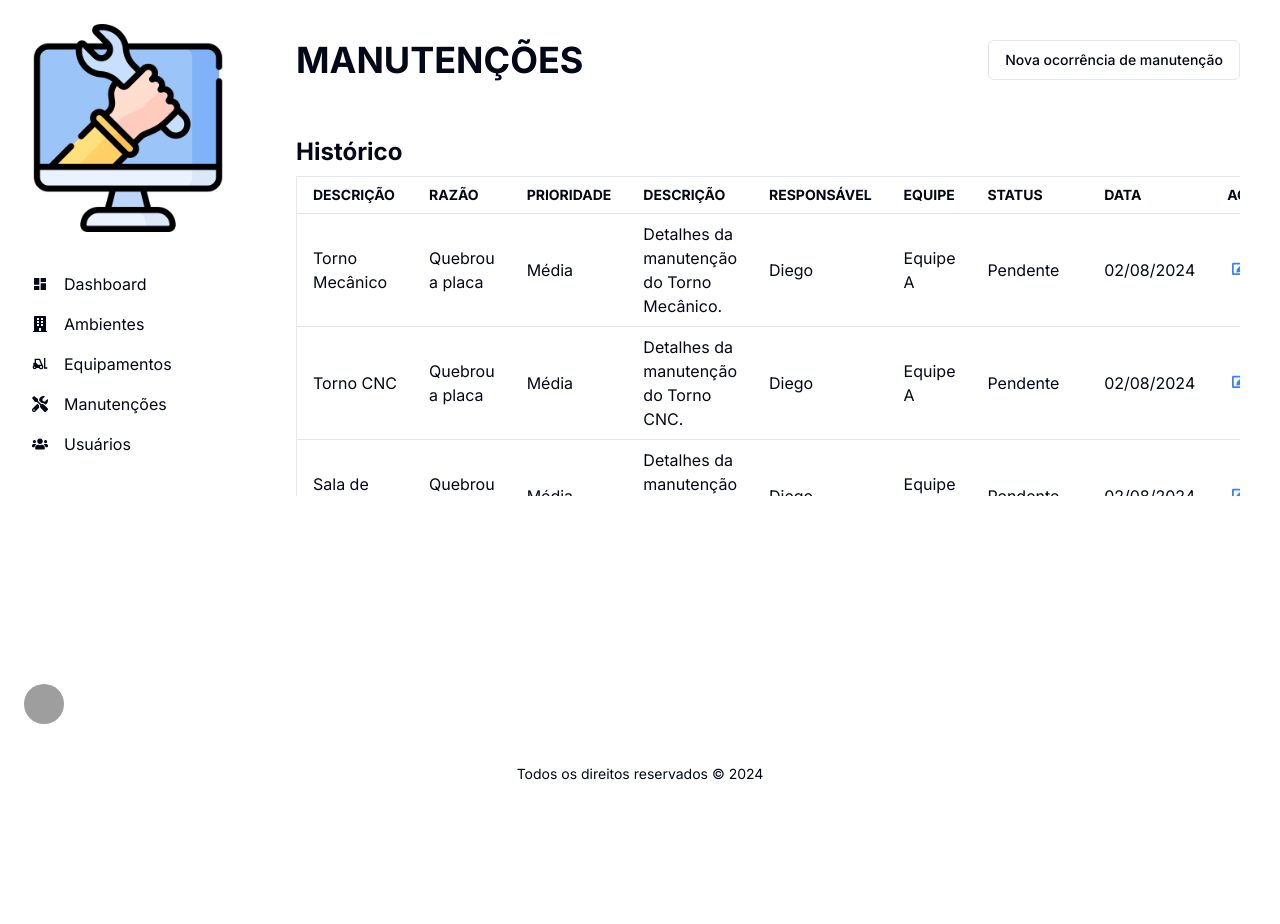
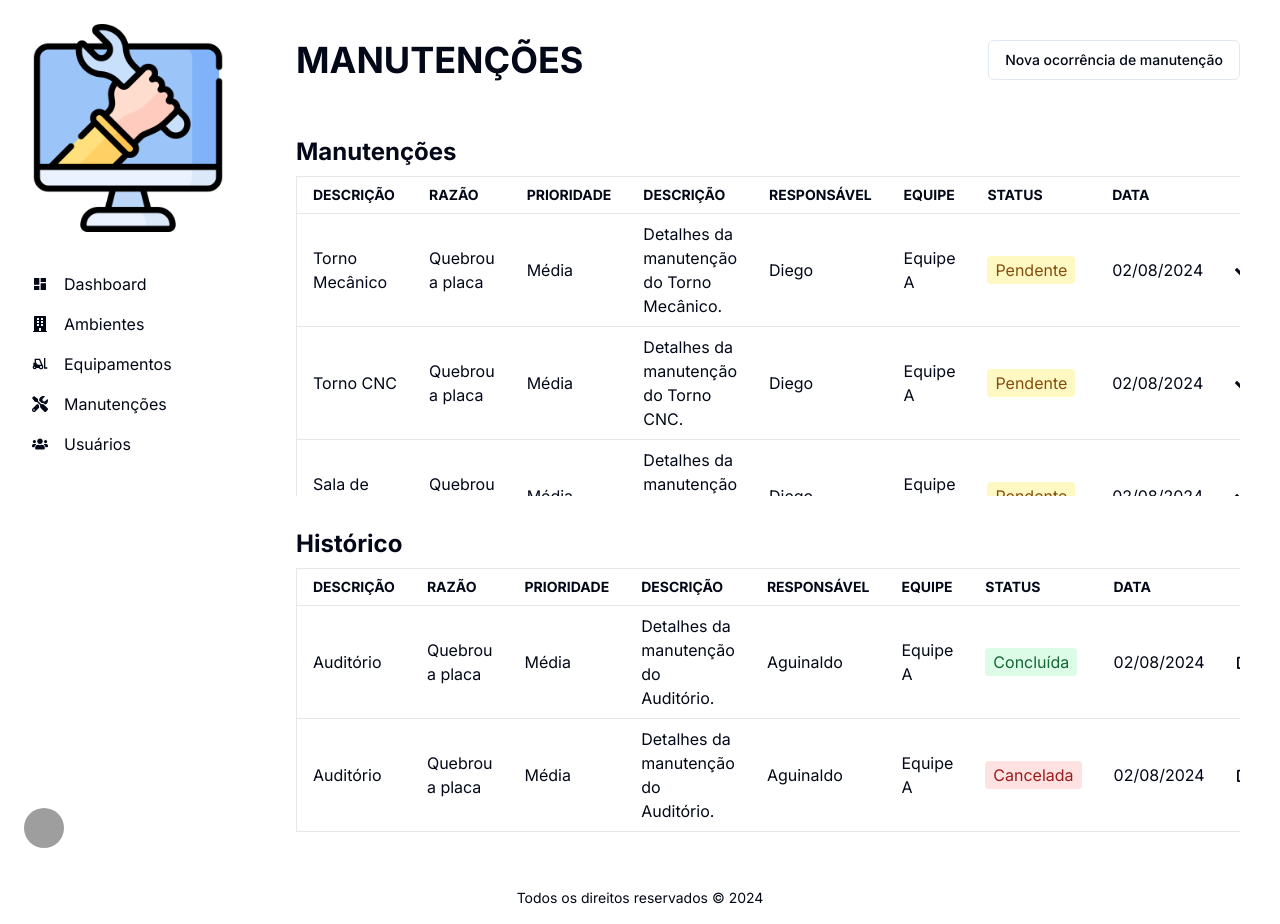
Before and after one commit to DiegoH3nr1que/web_system, a Next.js app in the folder frontend/: page /manutencoes in a window 1280 px wide. Before the commit the page ends 800 px from the top, so only its background shows below. Built offline with nearby package versions, Linux system fonts and the light colour scheme; grey boxes are pictures that could not be loaded.

Commit message:
feat():table insertion for maintenance and history

```diff
--- a/frontend/src/app/components/dialog.tsx
+++ b/frontend/src/app/components/dialog.tsx
@@ -21,7 +21,7 @@ interface DialogProps {
     label: string;
     type: string;
     defaultValue?: string;
-    options?: { value: string; label: string }[];  // Adicione a propriedade options para campos do tipo select
+    options?: { value: string; label: string }[];
   }[];
 }
 
--- a/frontend/src/app/components/table.tsx
+++ b/frontend/src/app/components/table.tsx
@@ -1,5 +1,6 @@
 import React from "react";
 import { FaEdit, FaTrash } from "react-icons/fa";
+import { FcOk } from "react-icons/fc";
 
 interface Column {
   header: string;
@@ -10,9 +11,10 @@ interface Column {
 interface TableProps {
   columns: Column[];
   data: Record<string, any>[];
+  actions?: (item: Record<string, any>) => React.ReactNode;
 }
 
-const Table: React.FC<TableProps> = ({ columns, data }) => {
+const Table: React.FC<TableProps> = ({ columns, data, actions }) => {
   return (
     <div className="max-h-80 overflow-y-auto relative">
       <table className="min-w-full bg-background border border-gray-200 rounded-sm text-foreground">
@@ -21,14 +23,12 @@ const Table: React.FC<TableProps> = ({ columns, data }) => {
             {columns.map((column, index) => (
               <th
                 key={index}
-                className={`px-4 py-2 ${
-                  column.isNumeric ? "text-right" : "text-left"
-                }`}
+                className={`px-4 py-2 ${column.isNumeric ? "text-right" : "text-left"}`}
               >
                 {column.header}
               </th>
             ))}
-            <th className="px-4 py-2 text-center">Ações</th>
+            {actions && <th className="px-4 py-2 text-center">Ações</th>}
           </tr>
         </thead>
         <tbody>
@@ -37,21 +37,16 @@ const Table: React.FC<TableProps> = ({ columns, data }) => {
               {columns.map((column, colIndex) => (
                 <td
                   key={colIndex}
-                  className={`px-4 py-2 ${
-                    column.isNumeric ? "text-right" : "text-left"
-                  }`}
+                  className={`px-4 py-2 ${column.isNumeric ? "text-right" : "text-left"}`}
                 >
                   {item[column.accessor]}
                 </td>
               ))}
-              <td className="px-4 py-2 text-center">
-                <button className="text-blue-500 hover:text-blue-700 mr-2">
-                  <FaEdit />
-                </button>
-                <button className="text-red-500 hover:text-red-700">
-                  <FaTrash />
-                </button>
-              </td>
+              {actions && (
+                <td className="px-4 py-2 text-center">
+                  {actions(item)}
+                </td>
+              )}
             </tr>
           ))}
         </tbody>
--- a/frontend/src/app/manutencoes/page.tsx
+++ b/frontend/src/app/manutencoes/page.tsx
@@ -3,7 +3,8 @@ import { Footer } from "../components/footer";
 import Table from "../components/table";
 import { FcHighPriority } from "react-icons/fc";
 import { CustomDialog } from "../components/dialog";
-
+import { FaEdit, FaTrash, FaCheck } from "react-icons/fa";
+import { BiDotsHorizontalRounded } from "react-icons/bi";
 
 export default function ManutencaoPage() {
   const cards = [
@@ -126,6 +127,24 @@ export default function ManutencaoPage() {
     },
     {
       color: "border bg-gray-300",
+      maintenance_id: "12",
+      reason: "Quebrou a placa",
+      text: "Auditório",
+      icon: <FcHighPriority size={48} />,
+      description: "Detalhes da manutenção do Auditório.",
+      person: "Aguinaldo",
+      priority: "Média",
+      status: "Pendente",
+      equip: "Equipe A",
+      date: "02/08/2024",
+    },
+  ];
+
+
+  const cards2 = [
+
+    {
+      color: "border bg-gray-300",
       maintenance_id: "10",
       reason: "Quebrou a placa",
       text: "Auditório",
@@ -150,20 +169,9 @@ export default function ManutencaoPage() {
       equip: "Equipe A",
       date: "02/08/2024",
     },
-    {
-      color: "border bg-gray-300",
-      maintenance_id: "12",
-      reason: "Quebrou a placa",
-      text: "Auditório",
-      icon: <FcHighPriority size={48} />,
-      description: "Detalhes da manutenção do Auditório.",
-      person: "Aguinaldo",
-      priority: "Média",
-      status: "Pendente",
-      equip: "Equipe A",
-      date: "02/08/2024",
-    },
-  ];
+  ]
+
+
 
   const statusOptions = [
     { value: "pendente", label: "Pendente" },
@@ -171,6 +179,21 @@ export default function ManutencaoPage() {
     { value: "concluída", label: "Concluída" },
     { value: "cancelada", label: "Cancelada" },
   ];
+
+  const getStatusClass = (status: string) => {
+    switch (status) {
+      case "Pendente":
+        return "bg-yellow-100 text-yellow-800";
+      case "Em andamento":
+        return "bg-blue-100 text-blue-800";
+      case "Concluída":
+        return "bg-green-100 text-green-800";
+      case "Cancelada":
+        return "bg-red-100 text-red-800";
+      default:
+        return "";
+    }
+  };
 
   const PriorityOptions = [
     { value: "minimo", label: "Mínima" },
@@ -183,6 +206,7 @@ export default function ManutencaoPage() {
     { value: "equipe_b", label: "Equipe B" },
     { value: "equipe_c", label: "Equipe C" },
   ];
+
   const columns = [
     { header: "Descrição", accessor: "text" },
     { header: "Razão", accessor: "reason" },
@@ -193,6 +217,28 @@ export default function ManutencaoPage() {
     { header: "Status", accessor: "status" },
     { header: "Data", accessor: "date" },
   ];
+
+  const formattedDataMan = cards.map((item) => ({
+    ...item,
+    status: (
+      <span className={`px-2 py-1 rounded ${getStatusClass(item.status)}`}>
+        {item.status}
+      </span>
+    ),
+  }));
+
+
+
+
+
+  const formattedDataHist = cards2.map((item) => ({
+    ...item,
+    status: (
+      <span className={`px-2 py-1 rounded ${getStatusClass(item.status)}`}>
+        {item.status}
+      </span>
+    ),
+  }));
 
   return (
     <div className="h-screen flex flex-col">
@@ -259,10 +305,50 @@ export default function ManutencaoPage() {
           </div>
           <div className="rounded-md container mx-auto p-4 bg-background w-full">
             <div className="text-2xl font-bold text-foreground mb-2">
+              <h1>Manutenções</h1>
+            </div>
+            <div className="grid grid-cols-1 gap-2 max-h-80 w-full overflow-y-auto overflow-x-hidden">
+              <Table
+                columns={columns}
+                data={formattedDataMan}
+                actions={(item) => (
+                  <div className="flex space-x-2">
+                    <button className="text-foreground">
+                      <FaCheck />
+                    </button>
+                    <button className="text-foreground mr-2">
+                      <FaEdit />
+                    </button>
+                    <button className="text-foreground mr-2">
+                      <FaTrash />
+                    </button>
+                  </div>
+                )}
+              />
+            </div>
+          </div>
+          <div className="rounded-md container mx-auto p-4 bg-background w-full">
+            <div className="text-2xl font-bold text-foreground mb-2">
               <h1>Histórico</h1>
             </div>
             <div className="grid grid-cols-1 gap-2 max-h-80 w-full overflow-y-auto overflow-x-hidden">
-              <Table columns={columns} data={cards} />
+              <Table
+                columns={columns}
+                data={formattedDataHist}
+                actions={(item) => (
+                  <div className="flex space-x-2">
+                    <button className="text-foreground mr-2">
+                      <FaEdit />
+                    </button>
+                    <button className="text-foreground mr-2">
+                      <FaTrash />
+                    </button>
+                    <button className="text-foreground mr-2">
+                    <BiDotsHorizontalRounded />
+                    </button>
+                  </div>
+                )}
+              />
             </div>
           </div>
         </main>
--- a/frontend/src/app/usuarios/page.tsx
+++ b/frontend/src/app/usuarios/page.tsx
@@ -4,11 +4,9 @@ import { Aside } from "../components/aside";
 import { Footer } from "../components/footer";
 import { FaEdit, FaTrash } from "react-icons/fa";
 import Table from "../components/table";
-import { Button } from "@/components/ui/button";
 import { CustomDialog } from "../components/dialog";
 
 export default function userPage() {
-  const [isPopoverOpen, setIsPopoverOpen] = useState(false);
 
   const columns = [
     { header: "Username", accessor: "username" },
@@ -163,7 +161,20 @@ export default function userPage() {
                 />
               </div>
               <div className="max-h-96 overflow-y-auto">
-                <Table columns={columns} data={data} />
+                <Table
+                  columns={columns}
+                  data={data}
+                  actions={(item) => (
+                    <div className="flex space-x-2">
+                      <button className="text-foreground mr-2">
+                        <FaEdit />
+                      </button>
+                      <button className="text-foreground mr-2">
+                        <FaTrash />
+                      </button>
+                    </div>
+                  )}
+                />
               </div>
             </div>
           </div>
```
Also changed, not shown: frontend/src/app/components/theme-mode.tsx (+1 -85 lines).
